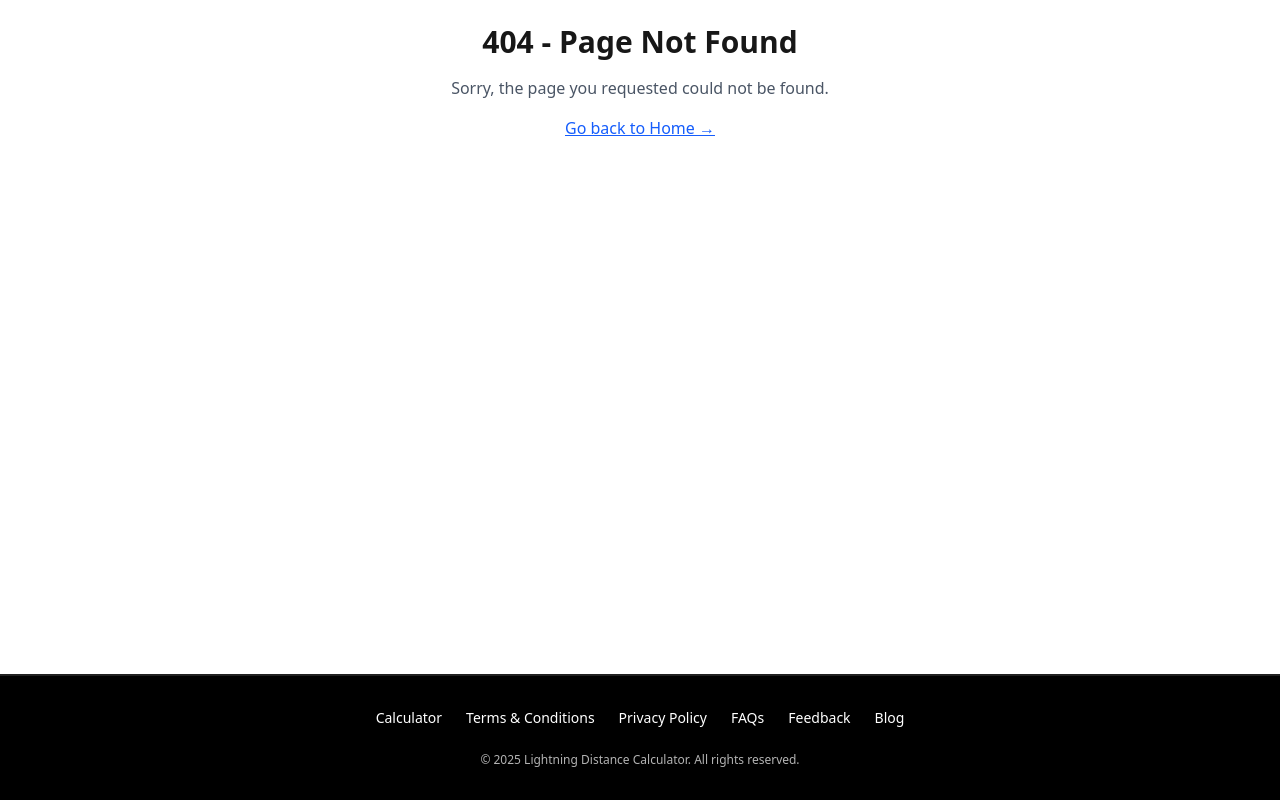
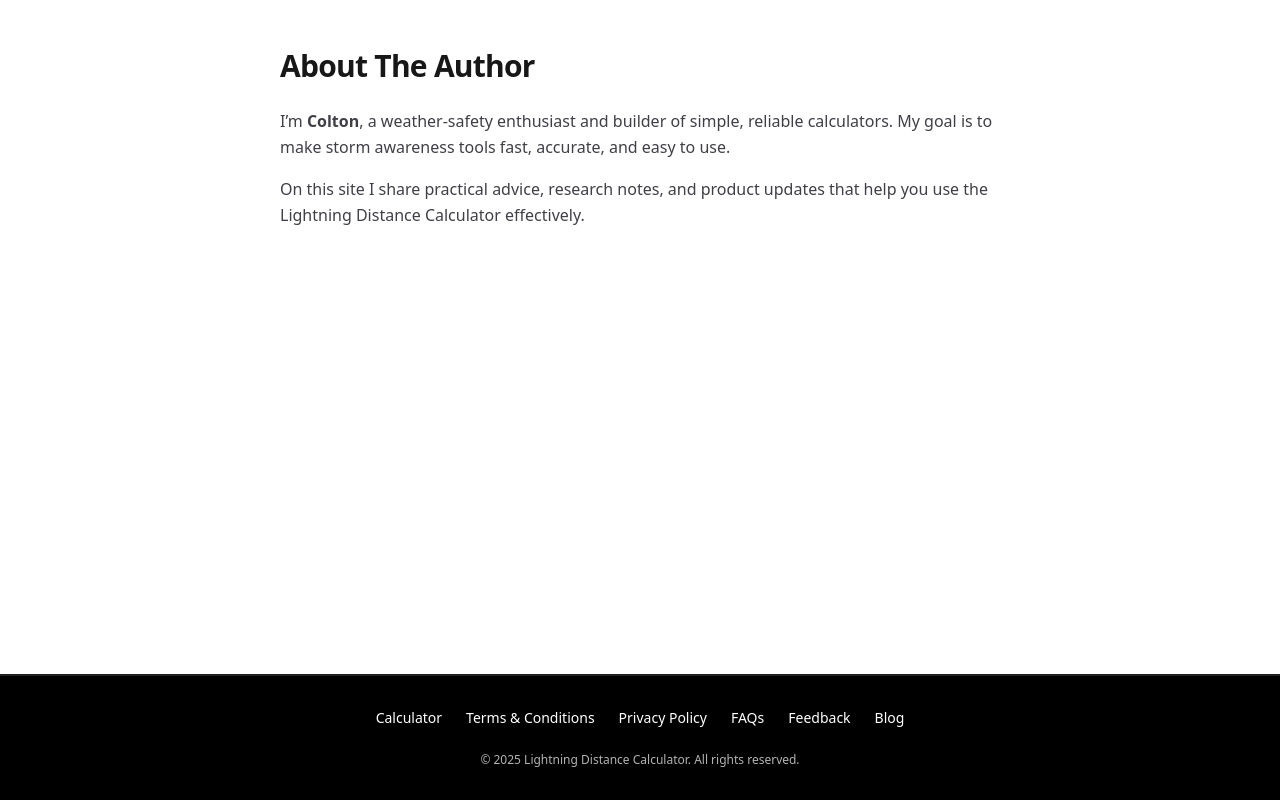
Before and after one commit to CG-App/lightningdistancecalculator, a Next.js app: page /author in a window 1280 px wide. Before the commit this address had no page. Built offline with nearby package versions, Linux system fonts and the light colour scheme.

Commit message:
Added Author page & Author bio at bottom of posts along with Person JSON_LD

```diff
--- /dev/null
+++ b/app/author/page.tsx
@@ -0,0 +1,42 @@
+// app/author/page.tsx
+import type { Metadata } from "next";
+import JsonLd from "@/components/json-ld";
+
+export const metadata: Metadata = {
+  title: "About the Author",
+  description: "Learn more about the creator of Lightning Distance Calculator.",
+};
+
+export default function AuthorPage() {
+  const authorLd = {
+    "@context": "https://schema.org",
+    "@type": "Person",
+    name: "Your Name",
+    url: "https://lightningdistancecalculator.com/author",
+    sameAs: [
+      // Add profile URLs here (Twitter, LinkedIn, GitHub, etc.)
+      // "https://twitter.com/yourhandle",
+    ],
+  };
+
+  return (
+    <main className="max-w-3xl mx-auto px-4 sm:px-6 py-12">
+      <JsonLd data={authorLd} />
+
+      <h1 className="text-3xl font-bold tracking-tight">About The Author</h1>
+      <div className="mt-6 space-y-4 text-zinc-700 dark:text-zinc-300 leading-relaxed">
+        <p>
+          I’m <strong>Colton</strong>, a weather-safety enthusiast and builder of simple,
+          reliable calculators. My goal is to make storm awareness tools fast, accurate,
+          and easy to use.
+        </p>
+        <p>
+          On this site I share practical advice, research notes, and product updates that
+          help you use the Lightning Distance Calculator effectively.
+        </p>
+        {/* Optional: contact/social links */}
+        {/* <p>Follow on X … | Email …</p> */}
+      </div>
+    </main>
+  );
+}
--- a/app/blog/[slug]/page.tsx
+++ b/app/blog/[slug]/page.tsx
@@ -4,6 +4,7 @@ import { notFound } from "next/navigation";
 import { allPosts } from "contentlayer/generated";
 import type { Post } from "contentlayer/generated";
 import JsonLd from "@/components/json-ld";
+import AuthorBio from "@/components/author-bio";
 
 /** Static generation + ISR (24h) */
 export const revalidate = 86400;
@@ -56,9 +57,9 @@ export default function BlogPostPage(input: unknown) {
     datePublished: post.date,
     dateModified: post.date,
     author: {
-      "@type": "Organization",
-      name: "Lightning Distance Calculator",
-      url: "https://lightningdistancecalculator.com",
+      "@type": "Person",
+      name: "Colton",
+      url: "https://lightningdistancecalculator.com/author",
     },
     publisher: {
       "@type": "Organization",
@@ -81,6 +82,9 @@ export default function BlogPostPage(input: unknown) {
       {/* <p>{new Date(post.date).toLocaleDateString()}</p> */}
 
       <article dangerouslySetInnerHTML={{ __html: html }} />
+
+      {/* Author bio at the bottom */}
+      <AuthorBio />
     </main>
   );
 }
--- a/app/blog/page.tsx
+++ b/app/blog/page.tsx
@@ -31,10 +31,40 @@ export default function BlogIndexPage() {
     .slice()
     .sort((a, b) => +new Date(b.date) - +new Date(a.date));
 
+  // ✅ CollectionPage + ItemList JSON-LD (lists all blog posts)
+  const collectionLd = {
+    "@context": "https://schema.org",
+    "@type": "CollectionPage",
+    "@id": `${BASE_URL}/blog#collection`,
+    url: `${BASE_URL}/blog`,
+    name: "Lightning Distance Calculator Blog",
+    isPartOf: {
+      "@type": "WebSite",
+      name: "Lightning Distance Calculator",
+      url: BASE_URL,
+    },
+    hasPart: {
+      "@type": "ItemList",
+      itemListElement: posts.map((p, i) => ({
+        "@type": "ListItem",
+        position: i + 1,
+        url: `${BASE_URL}${p.url}`,
+        item: {
+          "@type": "BlogPosting",
+          headline: p.title,
+          description: p.description,
+          url: `${BASE_URL}${p.url}`,
+          datePublished: p.date,
+        },
+      })),
+    },
+  };
+
   return (
     <main className="content">
-      {/* Inject breadcrumbs JSON-LD */}
+      {/* Inject JSON-LD */}
       <JsonLd data={breadcrumbLd} />
+      <JsonLd data={collectionLd} />
 
       <h1>Blog</h1>
       <ul>
@@ -46,9 +76,7 @@ export default function BlogIndexPage() {
               </Link>
             </h2>
             <p>{p.description}</p>
-            {/* <small>
-              {new Date(p.date).toLocaleDateString()}
-            </small> */}
+            {/* <small>{new Date(p.date).toLocaleDateString()}</small> */}
           </li>
         ))}
       </ul>
--- /dev/null
+++ b/components/author-bio.tsx
@@ -0,0 +1,24 @@
+import Link from "next/link";
+
+export default function AuthorBio() {
+  return (
+    <section className="mt-12 rounded-2xl border border-zinc-200/70 dark:border-zinc-800/70 p-5 sm:p-6 bg-white/60 dark:bg-black/40 backdrop-blur">
+      <div className="flex items-start gap-4">
+        {/* Optional avatar: drop an image into public/images/author.jpg */}
+        {/* <img src="/images/author.jpg" alt="Author" className="h-14 w-14 rounded-full object-cover" /> */}
+        <div>
+          <h3 className="text-lg font-semibold tracking-tight">About The Author</h3>
+          <p className="mt-1 text-sm leading-relaxed text-zinc-600 dark:text-zinc-300">
+            Hi, I’m <strong>Colton</strong>, the creator of Lightning Distance Calculator.
+            I write practical guides on severe weather awareness and building fast, user-friendly tools.
+          </p>
+          <p className="mt-2 text-sm">
+            <Link href="/author" className="underline underline-offset-4">
+              Read the full author bio →
+            </Link>
+          </p>
+        </div>
+      </div>
+    </section>
+  );
+}
```
